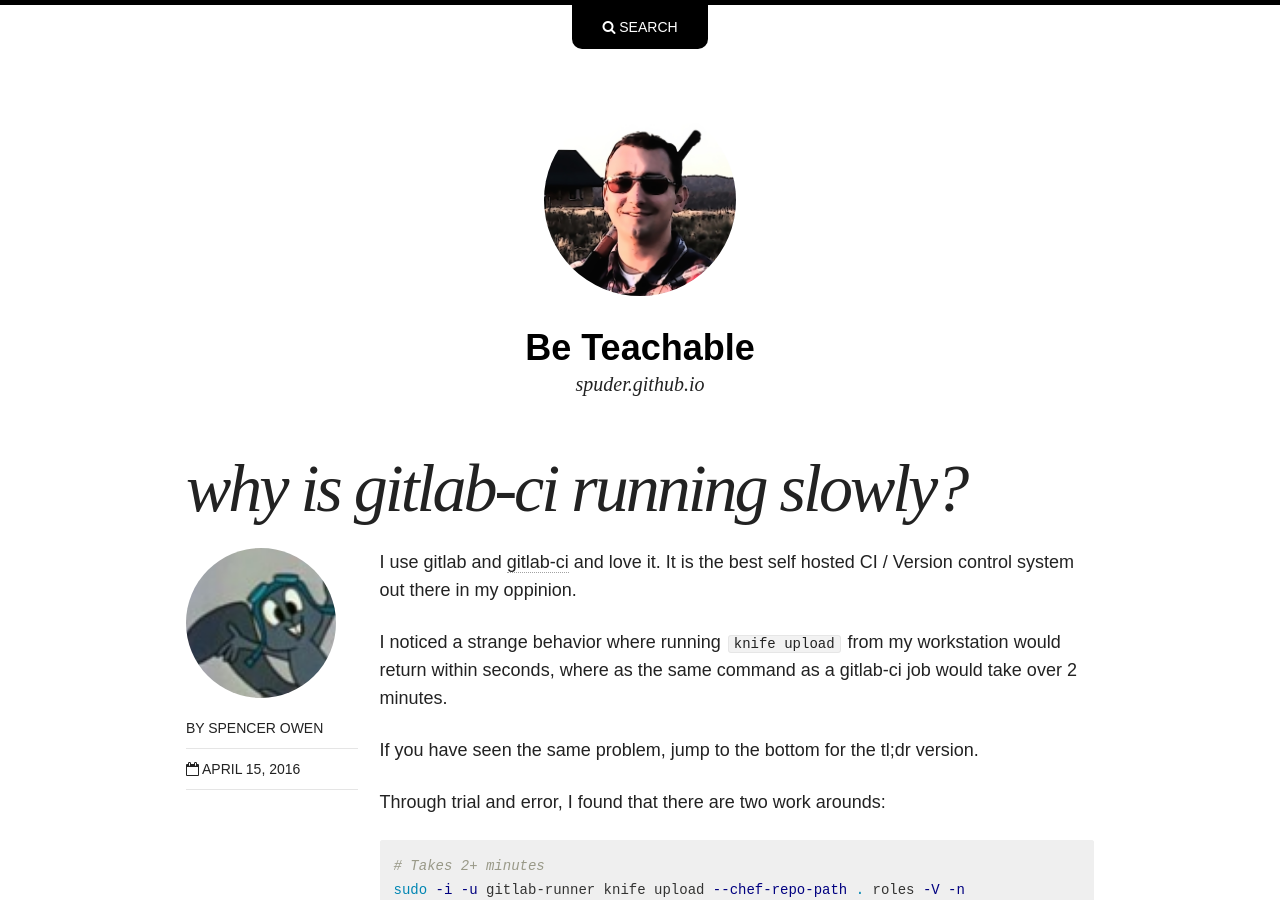
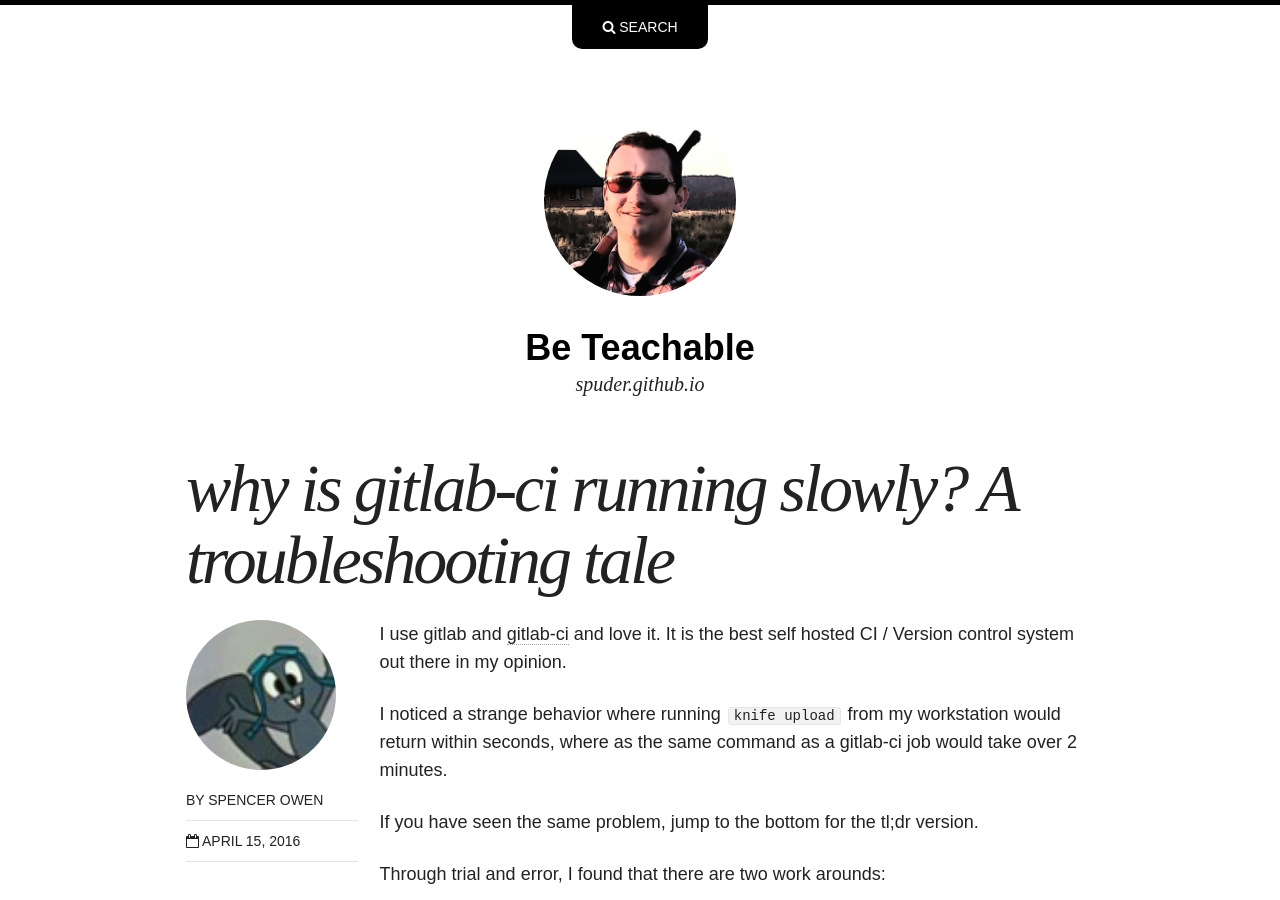
Before and after one commit to spuder/spuder.github.io, a Jekyll site: the page built from _posts/2016-04-15-gitlab-ci-slow.markdown, in a window 1280 px wide and 900 px high. Built offline with Jekyll 4.4.1, drawn with Linux system fonts in a browser that asks for light colours; nearby versions of some CDN libraries; Markdown is read by kramdown in place of the engine named in the settings.

Commit message:
fixes typo

```diff
--- a/_posts/2016-04-15-gitlab-ci-slow.markdown
+++ b/_posts/2016-04-15-gitlab-ci-slow.markdown
@@ -1,11 +1,11 @@
 ---
 layout: post
-title:  "why is gitlab-ci running slowly?"
+title:  "why is gitlab-ci running slowly? A troubleshooting tale"
 date:   2016-04-15 22:25:00
 categories: git gitlab
 
 ---
-I use gitlab and [gitlab-ci](https://about.gitlab.com/gitlab-ci/) and love it. It is the best self hosted CI / Version control system out there in my oppinion.
+I use gitlab and [gitlab-ci](https://about.gitlab.com/gitlab-ci/) and love it. It is the best self hosted CI / Version control system out there in my opinion.
 
 I noticed a strange behavior where running `knife upload` from my workstation would return within seconds, where as the same command as a gitlab-ci job would take over 2 minutes.
 
```
